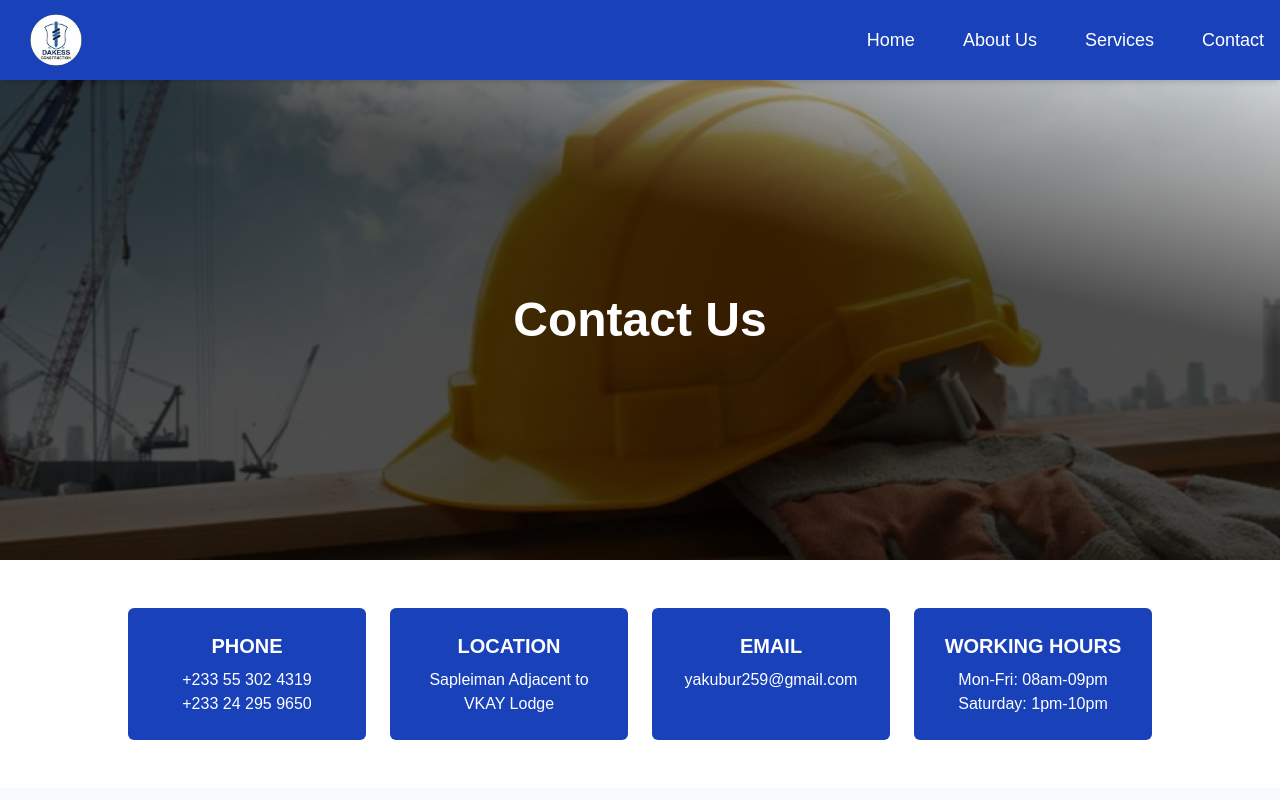
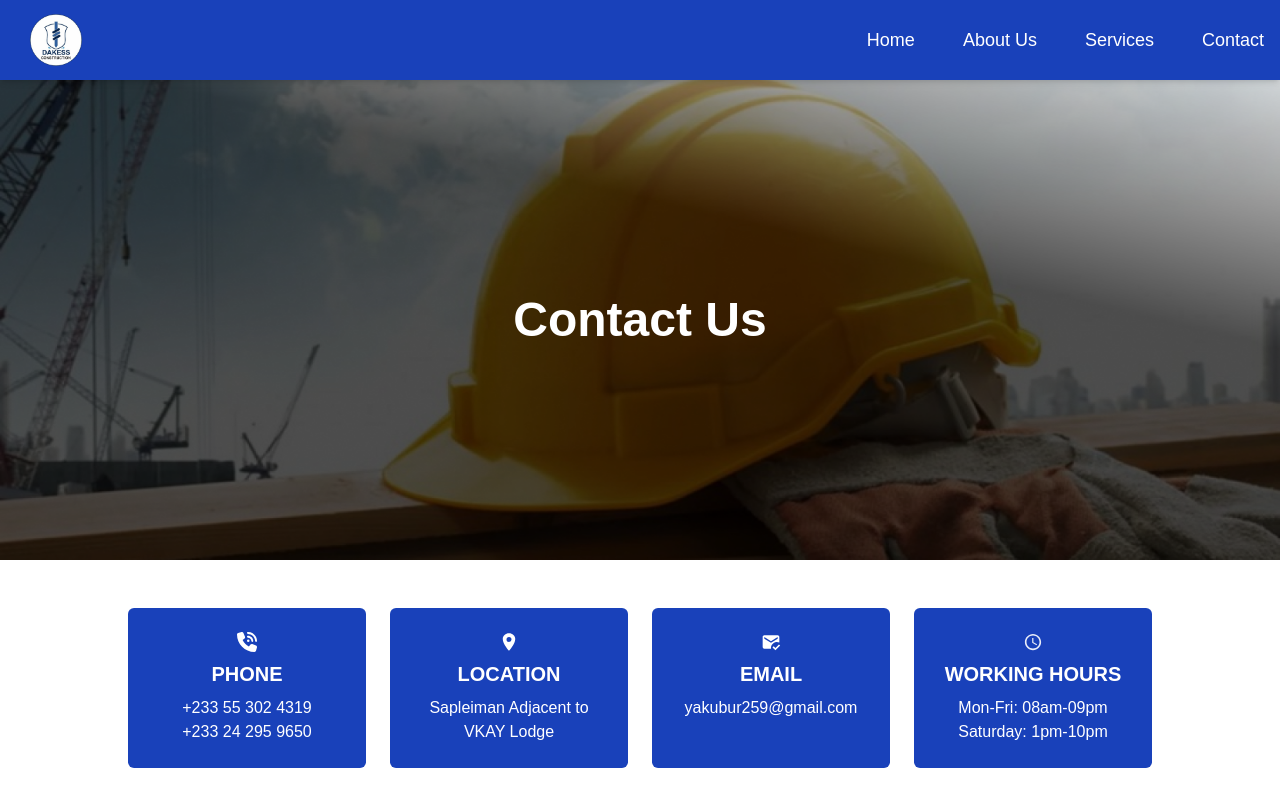
Before and after one commit to Gabby-Tech1/darkess-company, a Next.js app: page /contact in a window 1280 px wide. Shown: the top 800 px of the page. Built offline with nearby package versions, Linux system fonts and the light colour scheme.

Commit message:
Added icons to the contact page

```diff
--- a/app/contact/page.tsx
+++ b/app/contact/page.tsx
@@ -1,6 +1,10 @@
 import React from 'react';
 import Hero from '@/public/Contact.png'
 import Image from 'next/image'
+import { FaPhoneVolume } from 'react-icons/fa6';
+import { IoLocationSharp } from 'react-icons/io5';
+import { MdMarkEmailRead } from 'react-icons/md';
+import { IoMdTime } from 'react-icons/io';
 
 
 
@@ -25,20 +29,24 @@ const ContactPage = () => {
       <div className="bg-white py-12 px-6 md:px-32">
         <div className="grid grid-cols-2 lg:grid-cols-4 gap-6">
           <div className="bg-blue text-white p-2 md:p-6 rounded-md flex flex-col items-center !important">
+            <div className='pb-2'><FaPhoneVolume className='text-white text-xl' /></div>
             <p className="text-xl font-bold">PHONE</p>
             <p className="mt-2 max-sm:text-sm">+233 55 302 4319</p>
             <p className="max-sm:text-sm">+233 24 295 9650</p>
           </div>
           <div className="bg-blue text-white p-2 md:p-6 rounded-md flex flex-col items-center">
+            <div className="pb-2"><IoLocationSharp className="text-white text-xl"/></div>
             <p className="text-xl font-bold">LOCATION</p>
             <p className="mt-2 text-center max-sm:text-sm">Sapleiman Adjacent to VKAY Lodge</p>
           </div>
           <div className="bg-blue text-white p-2 md:p-6 rounded-md flex flex-col items-center">
+            <div className="pb-2"><MdMarkEmailRead className="text-white text-xl"/></div>
             <p className="text-xl font-bold">EMAIL</p>
             <p className="mt-2 max-sm:text-sm">yakubur259@gmail.com</p>
           </div>
           <div className="bg-blue text-white p-2 md:p-6 rounded-md flex flex-col items-center">
-            <p className="text-xl font-bold">WORKING HOURS</p>
+            <div className="pb-2"><IoMdTime className="text-white text-xl"/></div>
+            <p className="text-xl font-bold text-center">WORKING HOURS</p>
             <p className="mt-2 max-sm:text-sm">Mon-Fri: 08am-09pm</p>
             <p className="max-sm:text-sm">Saturday: 1pm-10pm</p>
           </div>
```
